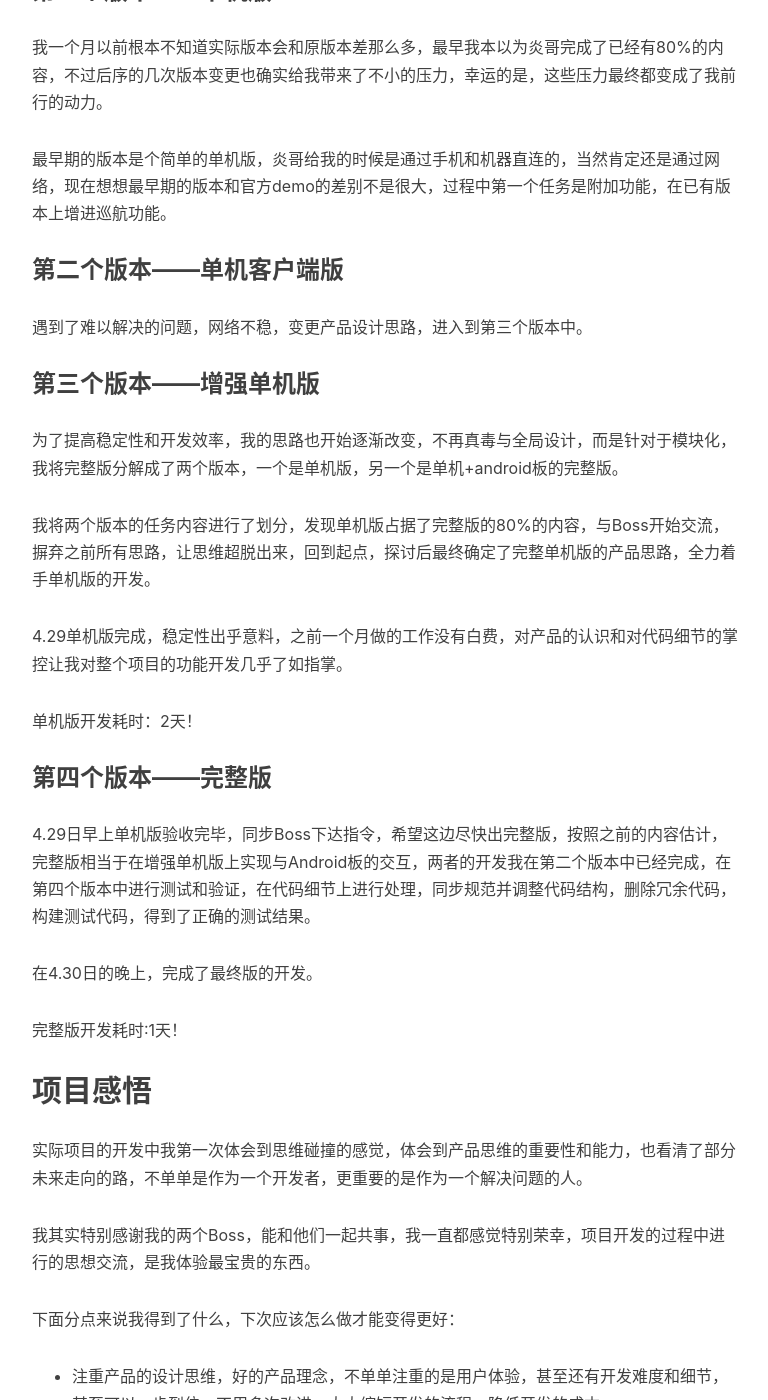
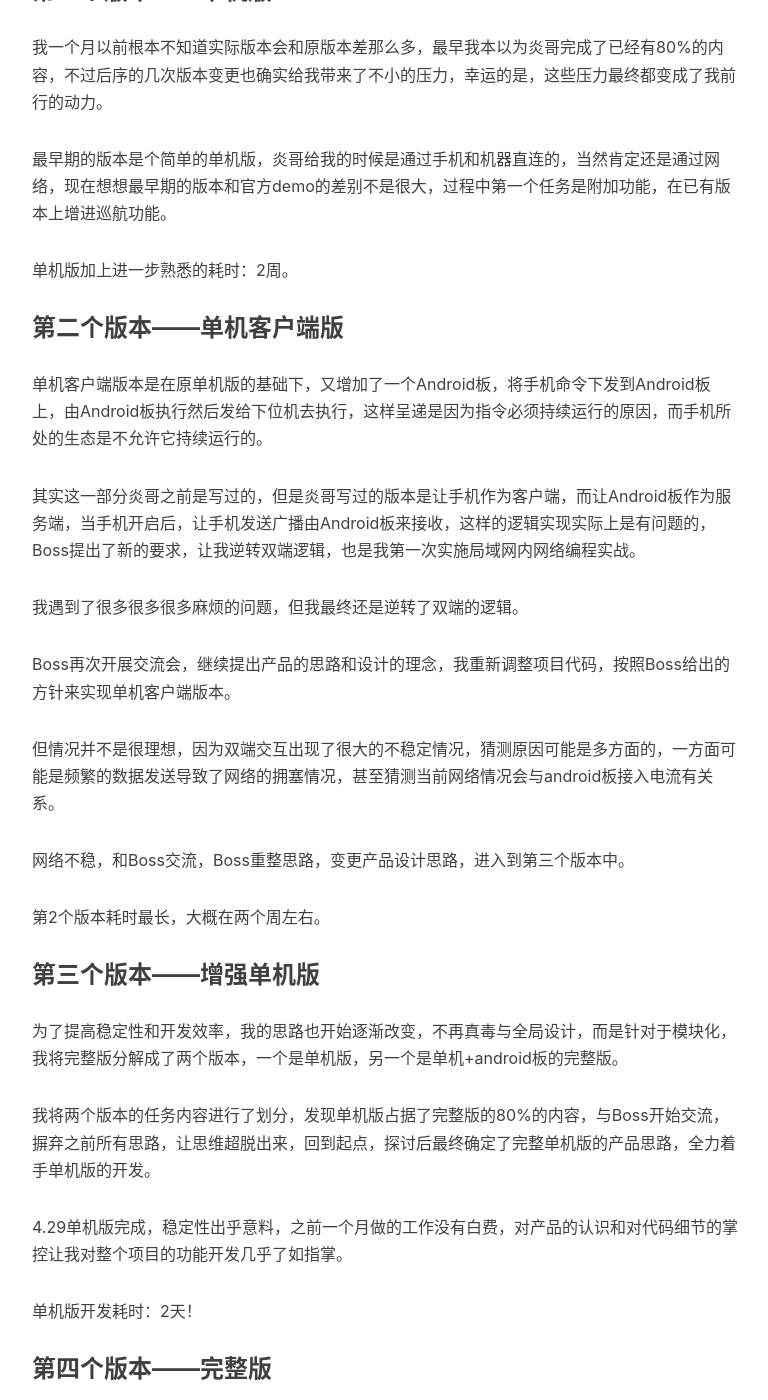
Before and after one commit to HNU-Microsoft-Douzi/HNU-Microsoft-Douzi.github.io, a Jekyll site: the page built from _posts/2019-05-01-众方项目总结分析.markdown, in a window 1280 px wide and 1400 px high, scrolled down 1964 px. Shown: the whole window, without its empty margins (233-1001 px from the left). Built offline with Jekyll 4.4.1, drawn with Linux system fonts in a browser that asks for light colours; nearby versions of some CDN libraries; comment, search, counter and statistics services are not loaded; some of the changed text lies outside the part shown.

Commit message:
Update 2019-05-01-众方项目总结分析.markdown

```diff
--- a/_posts/2019-05-01-众方项目总结分析.markdown
+++ b/_posts/2019-05-01-众方项目总结分析.markdown
@@ -48,9 +48,23 @@ tags:
 
 最早期的版本是个简单的单机版，炎哥给我的时候是通过手机和机器直连的，当然肯定还是通过网络，现在想想最早期的版本和官方demo的差别不是很大，过程中第一个任务是附加功能，在已有版本上增进巡航功能。
 
+单机版加上进一步熟悉的耗时：2周。
+
 ### 第二个版本——单机客户端版
 
-遇到了难以解决的问题，网络不稳，变更产品设计思路，进入到第三个版本中。
+单机客户端版本是在原单机版的基础下，又增加了一个Android板，将手机命令下发到Android板上，由Android板执行然后发给下位机去执行，这样呈递是因为指令必须持续运行的原因，而手机所处的生态是不允许它持续运行的。
+
+其实这一部分炎哥之前是写过的，但是炎哥写过的版本是让手机作为客户端，而让Android板作为服务端，当手机开启后，让手机发送广播由Android板来接收，这样的逻辑实现实际上是有问题的，Boss提出了新的要求，让我逆转双端逻辑，也是我第一次实施局域网内网络编程实战。
+
+我遇到了很多很多很多麻烦的问题，但我最终还是逆转了双端的逻辑。
+
+Boss再次开展交流会，继续提出产品的思路和设计的理念，我重新调整项目代码，按照Boss给出的方针来实现单机客户端版本。
+
+但情况并不是很理想，因为双端交互出现了很大的不稳定情况，猜测原因可能是多方面的，一方面可能是频繁的数据发送导致了网络的拥塞情况，甚至猜测当前网络情况会与android板接入电流有关系。
+
+网络不稳，和Boss交流，Boss重整思路，变更产品设计思路，进入到第三个版本中。
+
+第2个版本耗时最长，大概在两个周左右。
 
 ### 第三个版本——增强单机版
 
@@ -78,10 +92,11 @@ tags:
 
 下面分点来说我得到了什么，下次应该怎么做才能变得更好：
 
+- 真正的实体项目和我平时写的个人项目而言，最大的差别，是个人项目重在实践，重在功能的实现，而实体项目，重在产品交互，重在用户体验，重中之重的是产品稳定性！！！
 - 注重产品的设计思维，好的产品理念，不单单注重的是用户体验，甚至还有开发难度和细节，甚至可以一步到位，不用多次改进，大大缩短开发的流程，降低开发的成本。
 - 任务的执行不单单要做到100%，而是要做到120%，要用思维去站在产品的理念上开发产品，而不单单是一个开发者。
 - 要注重思维的交流过程，一定要突破思维的限制，只有比用户想的更多，从用户身上出发，才能开发出贴合于用户的产品。
 - 一定要跳出生活的舒适区，勇于让自己陷入困境，然后去打破困境，才能内心的束缚和局限，不断给予自己压力，才能在逆境中有所变化，安于现状，会让人心生倦怠，要去适应于压力，要主动去改变环境。
 - 别因为任何事情给自己找借口，多做事，少说话，但并不意味着要降低口语表达的能力，要说有分量，有意义的话。
-- 注重问题解决的思路、角度和方法，对所有问题解决的步骤做记录和分析，要成为能解决问题的人。
+- 注重问题解决的思路、角度和方法，对所有问题解决的步骤做记录和分析，要成为能解决问题的人！
 - 产品产品产品！！！要去微信验证自己的路，不走任何别人走过的路，要用自己的心，自己看到的未来去验证自己的道。
```
